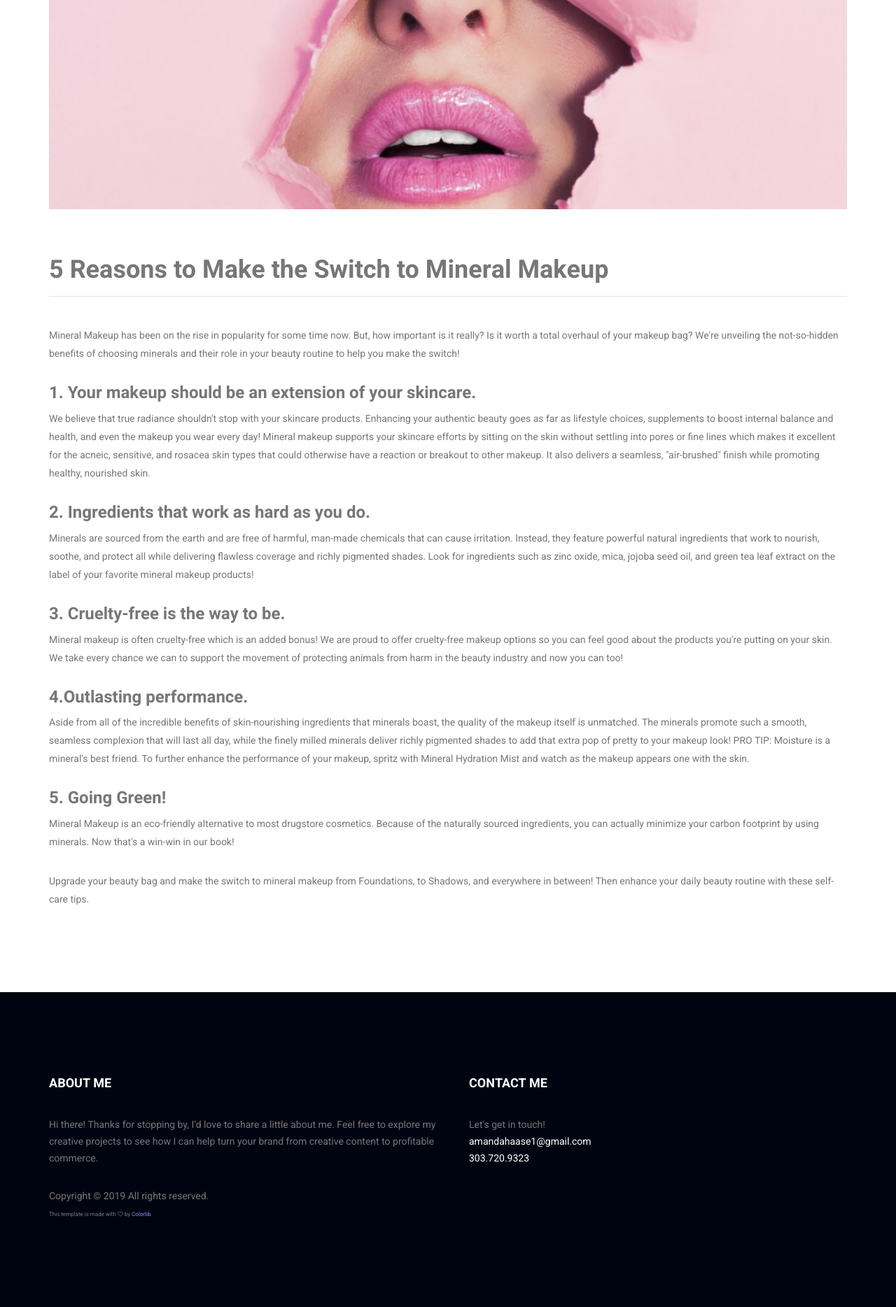
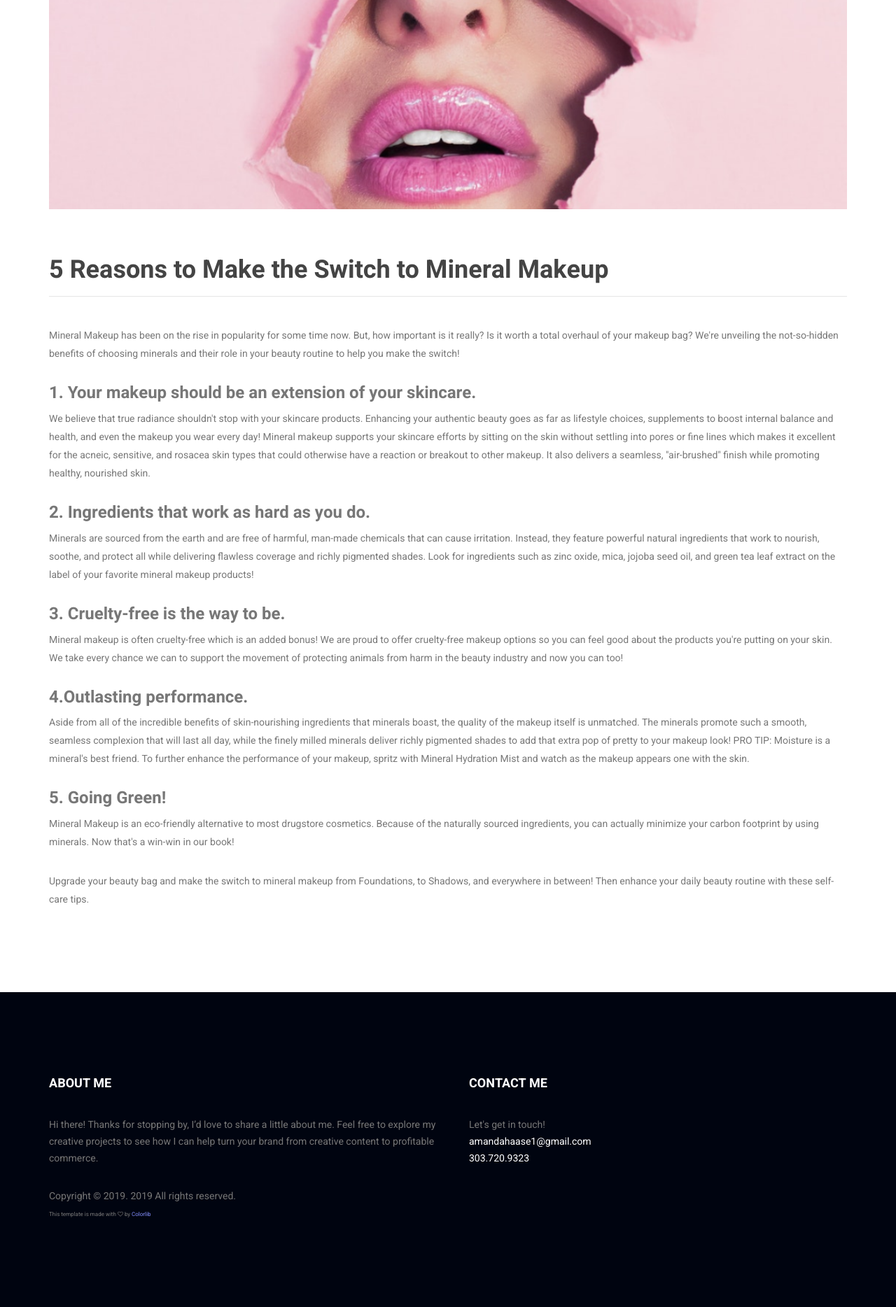
Before and after one commit to katelynmanuel/amandahaaseportfolio, a PHP site: page /mineral-makeup.html in a window 1280 px wide. Shown: the part 551-2419 px from the top of the page at 70% size. Run offline with PHP 8.4, Linux system fonts and the light colour scheme.

Commit message:
adding styling changes to header, fixing bio section in featured slider, and testing footer message

```diff
--- a/css/style.css
+++ b/css/style.css
@@ -1526,7 +1526,9 @@ b, sup, sub, u, del {
   color: #f8b600; }
 
 h1 {
-  font-size: 36px; }
+  font-size: 36px;
+  color: #444444;
+}
 
 h2 {
   font-size: 30px; }
--- a/index.html
+++ b/index.html
@@ -440,10 +440,6 @@
         </footer>
         <!--End Footer Area-->
 
-
-
-
-
         <!-- Optional JavaScript -->
         <!-- jQuery first, then Popper.js, then Bootstrap JS -->
         <script src="js/jquery-3.2.1.min.js"></script>
--- a/mineral-makeup.html
+++ b/mineral-makeup.html
@@ -161,7 +161,7 @@
                             profitable commerce.
                         </p>
                         <p>
-                            Copyright &copy;
+                            Copyright &copy; 2019.
                             <script>document.write(new Date().getFullYear());</script> All rights reserved. <br />
                             <span style="font-size: 8px;">
                                 This template is made with <i class="fa fa-heart-o" aria-hidden="true"></i> by <a href="https://colorlib.com"
```
